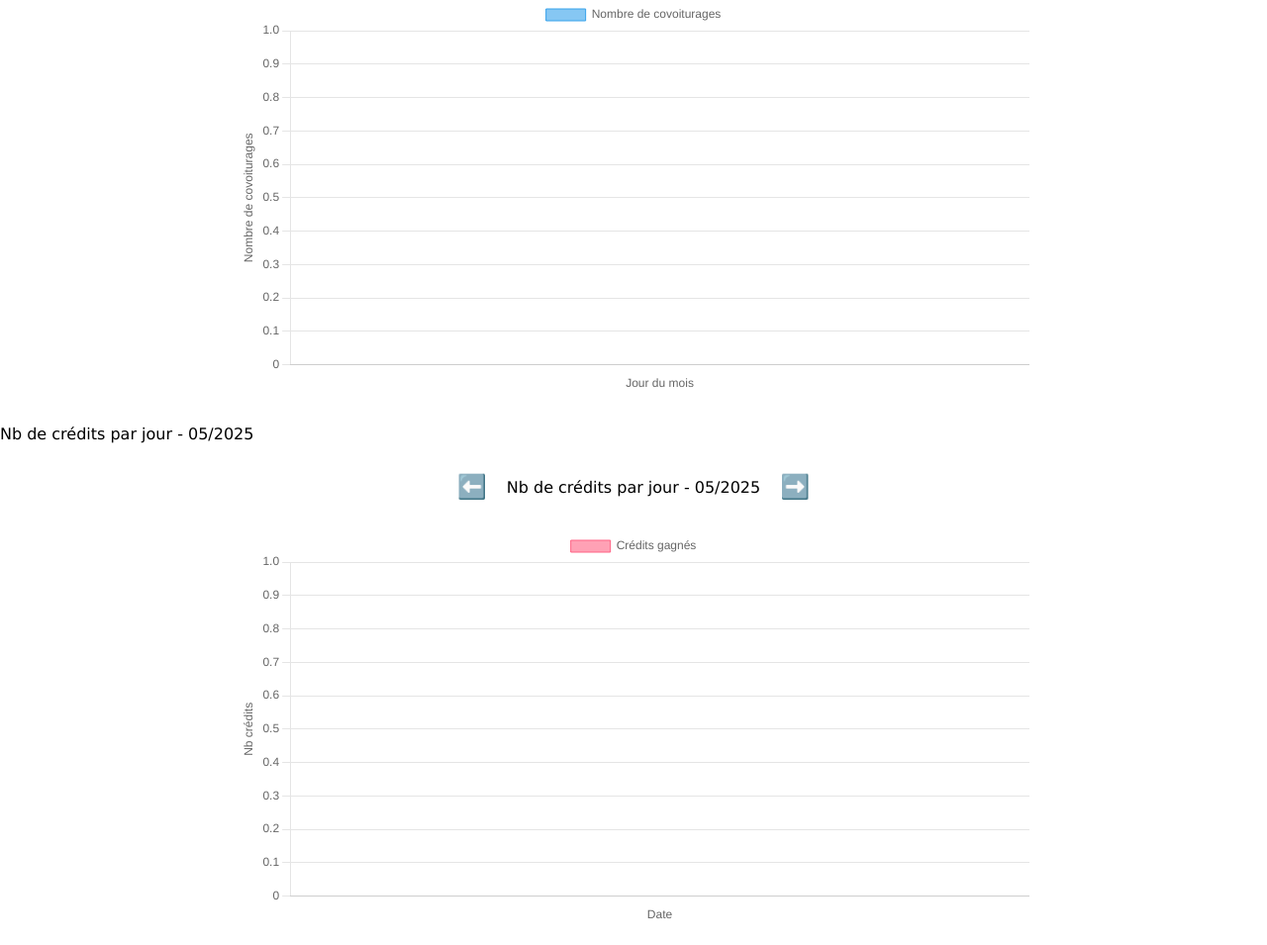
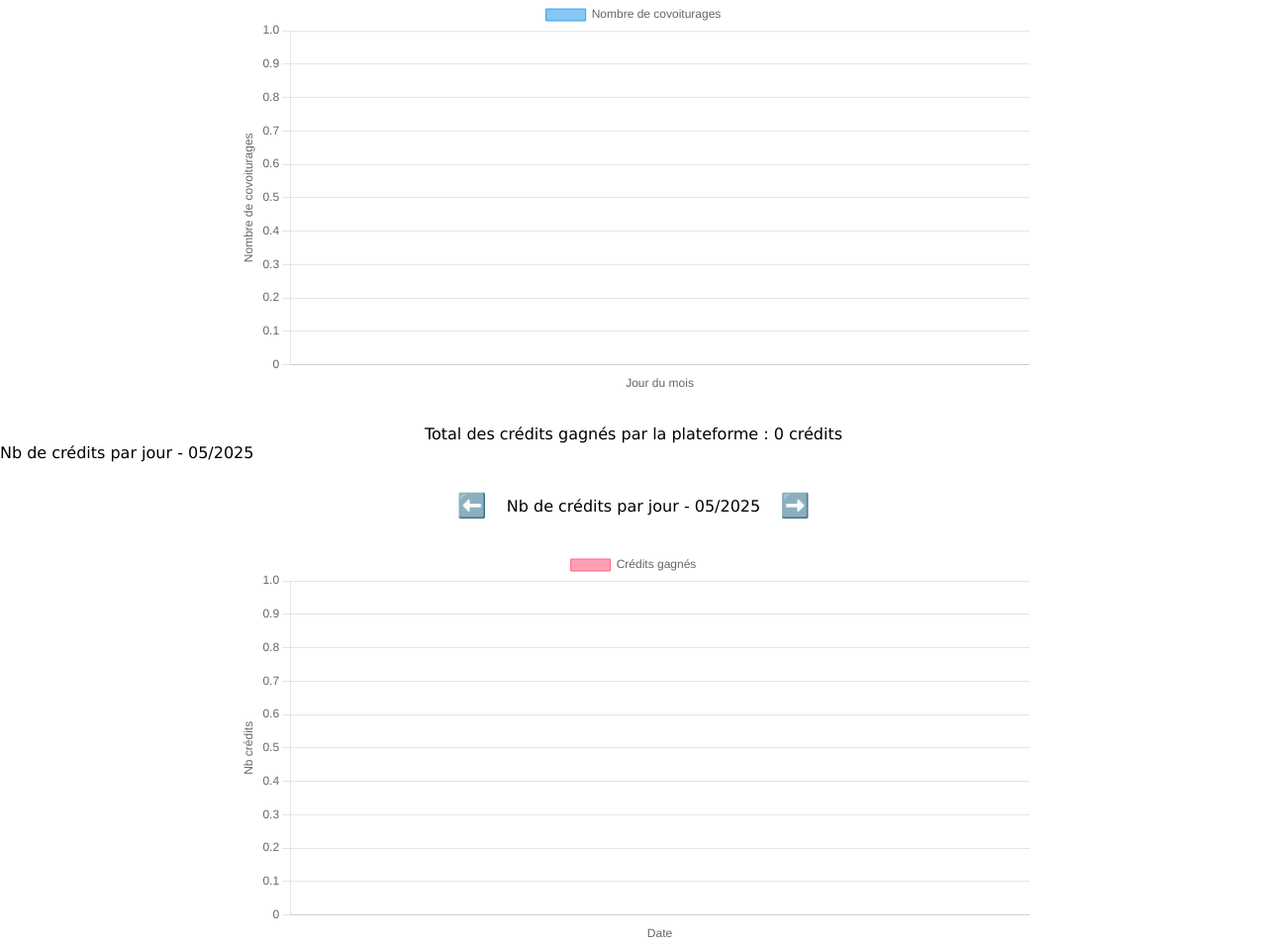
Before and after one commit to Guillgod/Ecoride, a PHP site: page /Ecoride/views/Vue_admin.php in a window 1280 px wide. Shown: the part 117-1072 px from the top of the page at 99% size. Before the commit the page ends 1045 px from the top, so only its background shows below. Run offline with PHP 8.4, Linux system fonts and the light colour scheme; tables that the repository leaves empty or names only in its code hold one stand-in row (values such as "Sample post").

Commit message:
Ajout du nombre de crédit total gagnés par la plateforme  au-dessus du 2ème graphique

```diff
--- a/controllers/Admin_Controller.php
+++ b/controllers/Admin_Controller.php
@@ -37,10 +37,12 @@ public function showGraphPage()
     $month = isset($_GET['month']) ? (int)$_GET['month'] : date('m');
 
     $data = $this->modelAdmin->getCreditsByDay($year, $month);
+    $totalCredits = $this->modelAdmin->getTotalCreditsGagnes();
     return [
         'data' => $data,
         'year' => $year,
-        'month' => $month
+        'month' => $month,
+        'totalCredits' => $totalCredits
     ];
 }
 }
--- a/models/ModelAdmin.php
+++ b/models/ModelAdmin.php
@@ -42,4 +42,10 @@ public function getCreditsByDay($year, $month) {
     $stmt->execute();
     return $stmt->fetchAll(PDO::FETCH_ASSOC);
 }
+
+public function getTotalCreditsGagnes() {
+    $stmt = $this->db->prepare("SELECT COALESCE(SUM(gain), 0) AS total_credits FROM gain_plateforme");
+    $stmt->execute();
+    return $stmt->fetch(PDO::FETCH_ASSOC)['total_credits'];
 }
+}
--- a/views/Vue_admin.php
+++ b/views/Vue_admin.php
@@ -117,6 +117,7 @@ $creditData = $creditGraph['data'];
 $creditMonth = $creditGraph['month'];
 $creditYear = $creditGraph['year'];
 
+
 // Gestion des flèches
 $prevCreditMonth = $creditMonth - 1;
 $prevCreditYear = $creditYear;
@@ -133,6 +134,9 @@ if ($nextCreditMonth > 12) {
 }
 ?>
     <section>
+        <h3 style="text-align: center; margin-top: 20px;">
+    Total des crédits gagnés par la plateforme : <?= $creditGraph['totalCredits'] ?? 0 ?> crédits
+</h3>
 <h2>Nb de crédits par jour - <?= sprintf("%02d", $creditGraph['month']) ?>/<?= $creditGraph['year'] ?></h2>
 <div style="display: flex; align-items: center; justify-content: center; gap: 20px; margin: 30px 0;">
     <a href="?year=<?= $prevCreditYear ?>&month=<?= $prevCreditMonth ?>" style="font-size: 24px;">⬅️</a>
```
